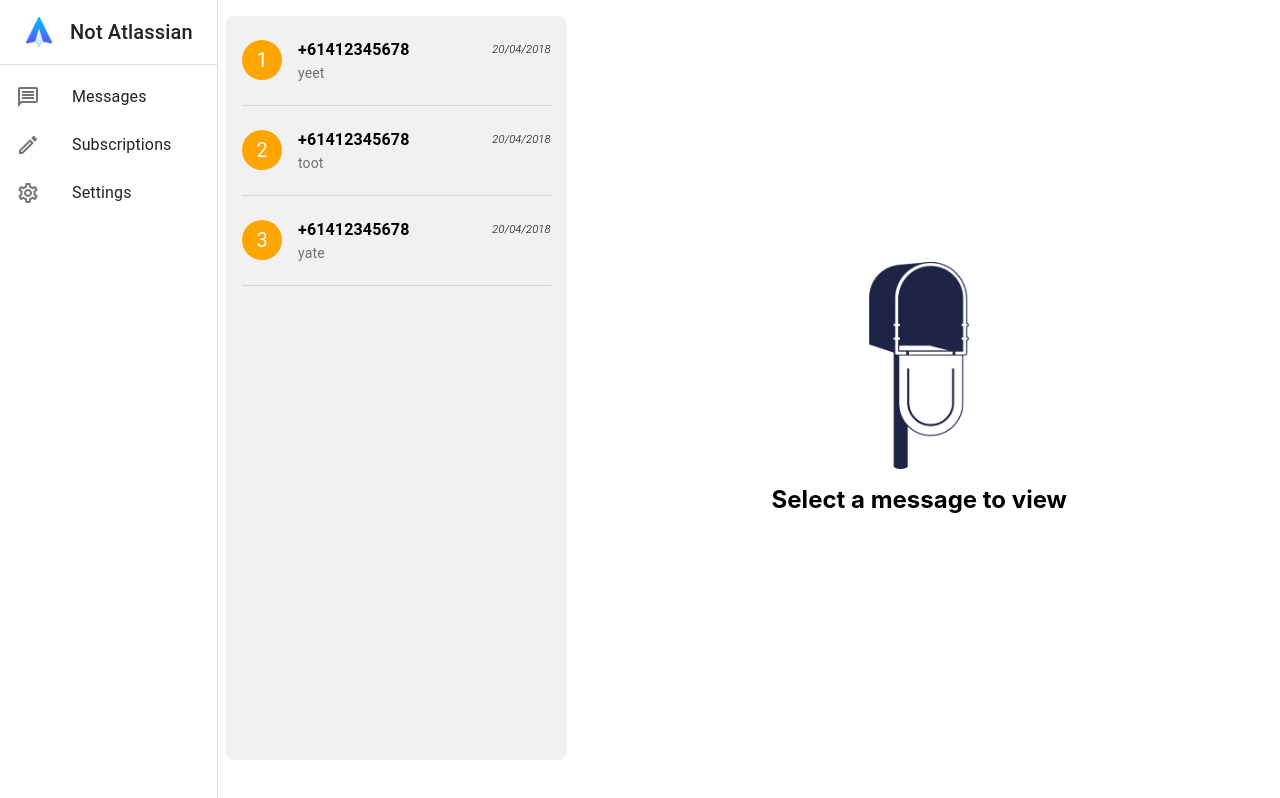
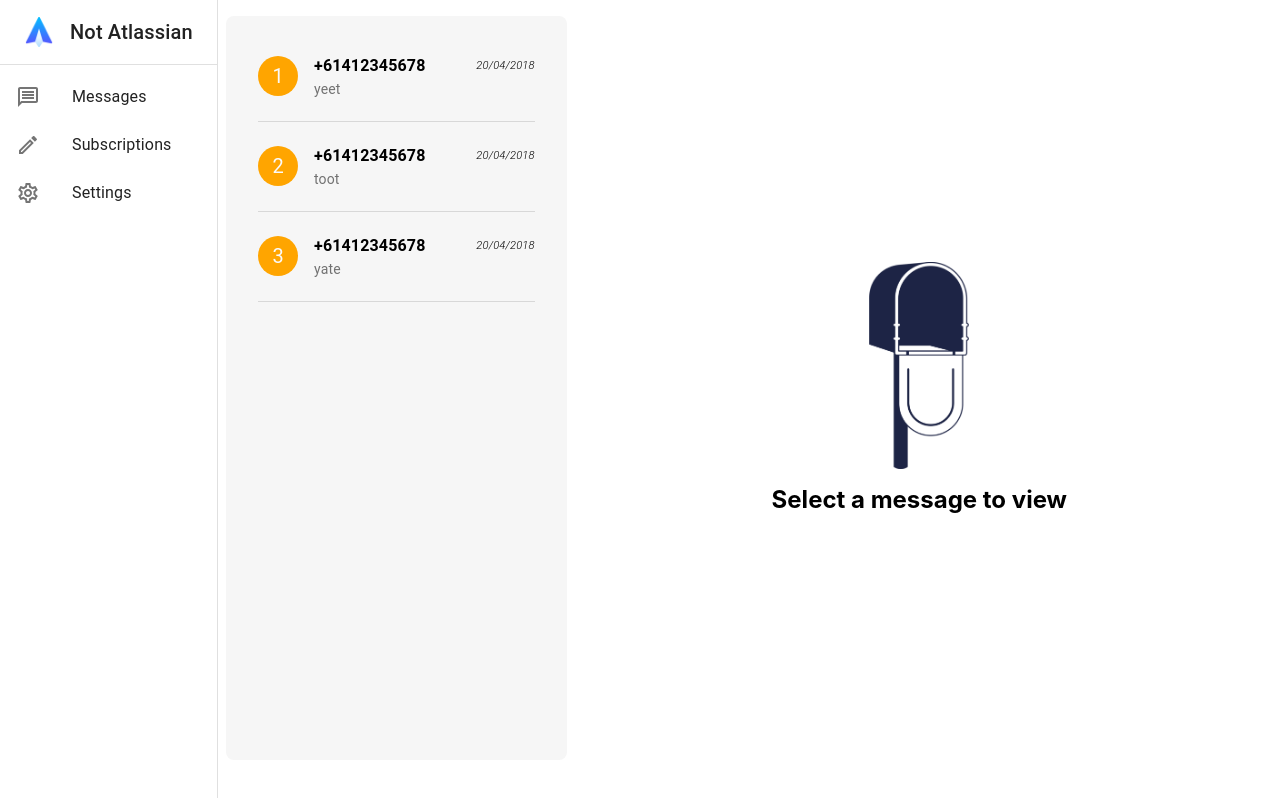
Before and after one commit to achen197/Messaging-Api, a React (Create React App) app: page /settings in a window 1280 px wide. Built offline with nearby package versions, Linux system fonts and the light colour scheme.

Commit message:
Select styles in message list

```diff
--- a/src/views/Messages/Messages.module.scss
+++ b/src/views/Messages/Messages.module.scss
@@ -6,9 +6,10 @@
   }
 
   .list {
-    background: #f1f1f1;
+    background: #f6f6f6;
     border-radius: 8px;
     width: 100%;
+    padding: 1rem;
   }
 
   .message {
@@ -18,11 +19,16 @@
       padding: 1rem;
     }
 
+    .messageSelected {
+        background: #fff;
+        border-radius: 8px;
+    }
+
     .messageTitle {
       display: flex;
       align-items: center;
       justify-content: space-between;
-      font-weight: 700;
+      font-weight: bold;
 
       span {
         font-size: 0.7rem;
--- a/src/views/Messages/MessagesList.tsx
+++ b/src/views/Messages/MessagesList.tsx
@@ -30,7 +30,9 @@ export const MessagesList = (props: IMessagesListProps) => {
               props.setSelectedMessage && props.setSelectedMessage(m)
             }
             alignItems="flex-start"
+            classes={{ selected: styles.messageSelected }}
             className={styles.messageListContainer}
+            selected={props.selectedMessage === m}
           >
             <ListItemAvatar>
               <Avatar classes={{ root: styles.avatar }}>
```
